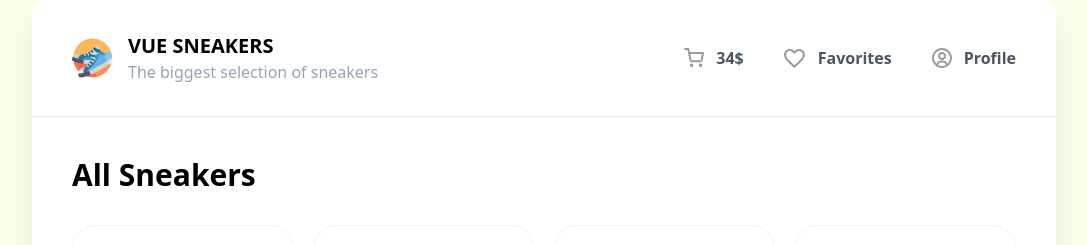
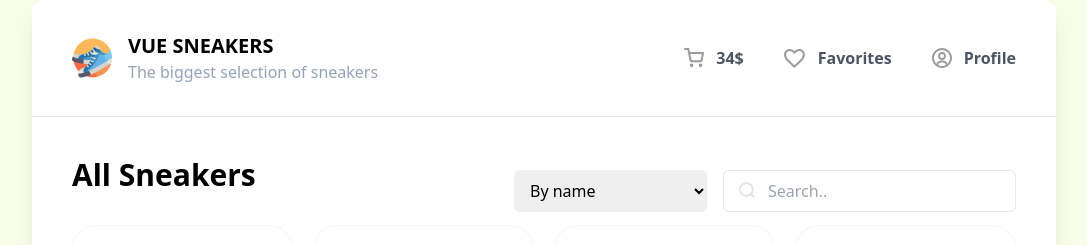
Before and after one commit to ladynskaya95/vue-sneakers, a Vue app: page / in a window 1280 px wide. Shown: the top 245 px of the page, without its empty margins (96-1183 px from the left). Built offline with nearby package versions, Linux system fonts and the light colour scheme.

Commit message:
added input for search and sort

```diff
--- a/src/App.vue
+++ b/src/App.vue
@@ -11,7 +11,30 @@ import Drawer from "./components/Drawer.vue"
     <Header/>
 
    <div class="p-10">
-     <h2 class="text-3xl font-bold mb-8">All Sneakers</h2>
+     <div class="flex justify-between items-center">
+        <h2 class="text-3xl font-bold mb-8">All Sneakers</h2>
+
+    <div class="flex gap-4">
+        <select class="py-2 px-3 borded rounded-md outline-none">
+          <option>By name</option>
+          <option>By price (cheap)</option>
+          <option>By price (expensive)</option>
+        </select>
+
+        <div class="relative">
+          <img
+            class="absolute left-4 top-3"
+            src="/search.svg"
+            alt="search">
+          <input
+            class="border rounded-md py-2 pl-11 pr-4 outline-none focus:border-gray-400"
+            placeholder="Search.."
+            type="text"/>
+        </div>
+    </div>
+    </div>
+
+
     <CardList/>
 
    </div>
```
